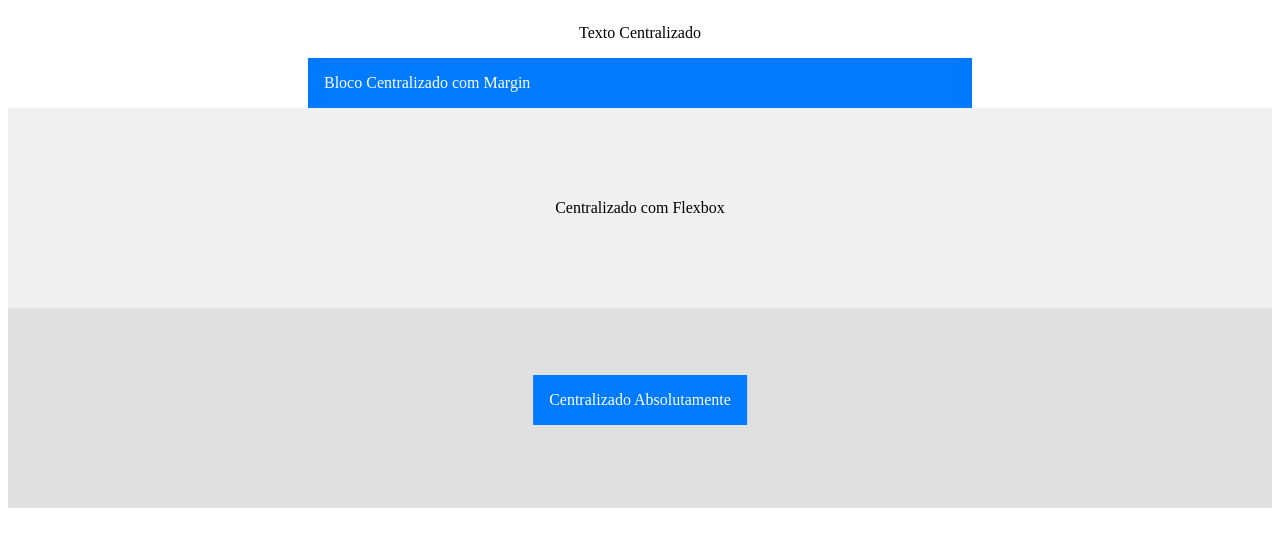
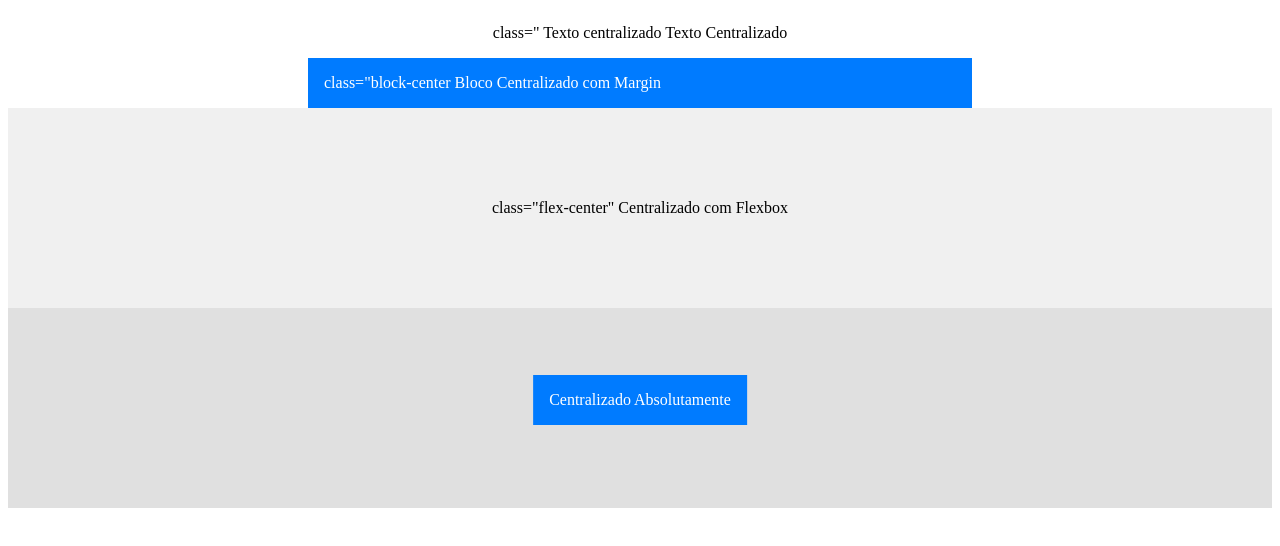
Before and after one commit to GersonESantos/CSS, a plain HTML site: page centralizar/index.html in a window 1280 px wide. Drawn offline with Linux system fonts and the light colour scheme.

Commit message:
Update index.html

```diff
--- a/centralizar/index.html
+++ b/centralizar/index.html
@@ -6,17 +6,17 @@
 <body>
     <!-- Texto centralizado -->
     <div class="text-center">
-        Texto Centralizado
+        class=" Texto centralizado Texto Centralizado
     </div>
 
     <!-- Bloco centralizado -->
     <div class="block-center">
-        Bloco Centralizado com Margin
+        class="block-center Bloco Centralizado com Margin
     </div>
 
     <!-- Flexbox -->
     <div class="flex-center">
-        <div>Centralizado com Flexbox</div>
+        <div>class="flex-center" Centralizado com Flexbox</div>
     </div>
 
     <!-- Grid -->
```
